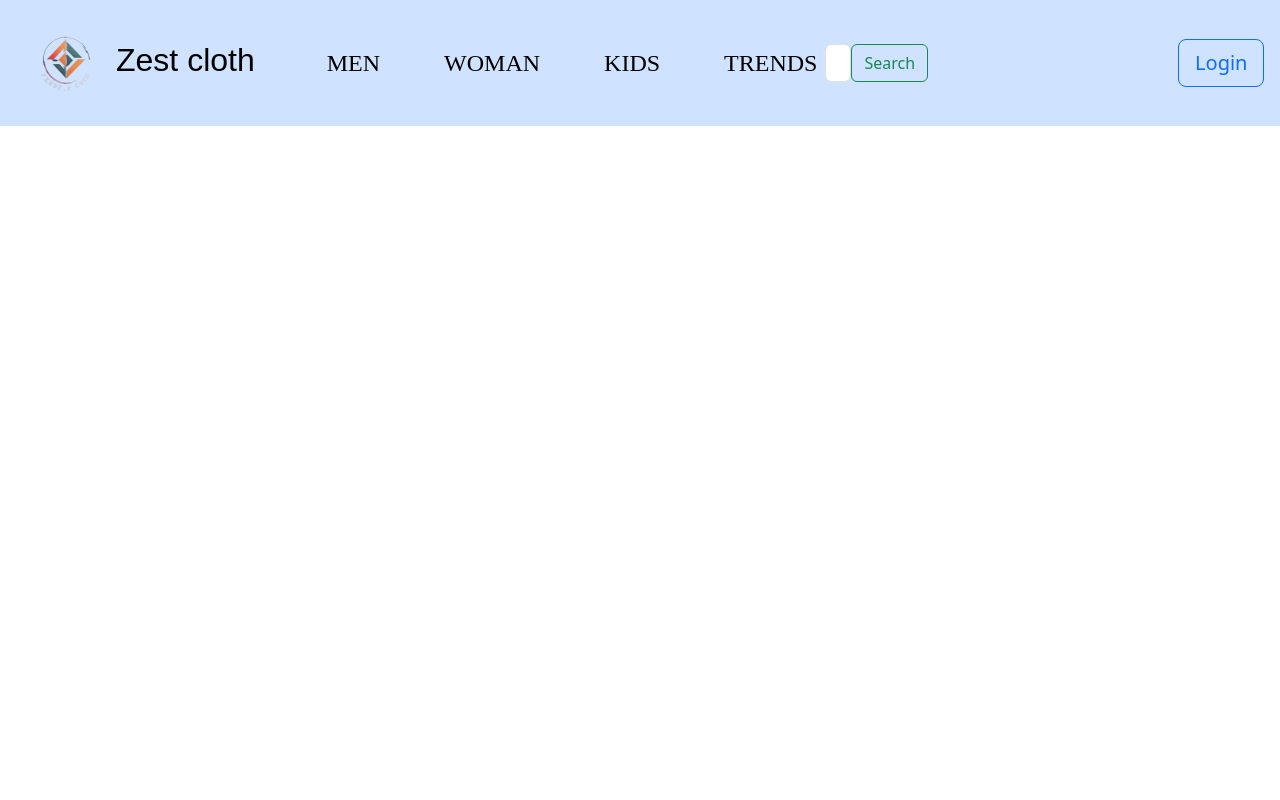
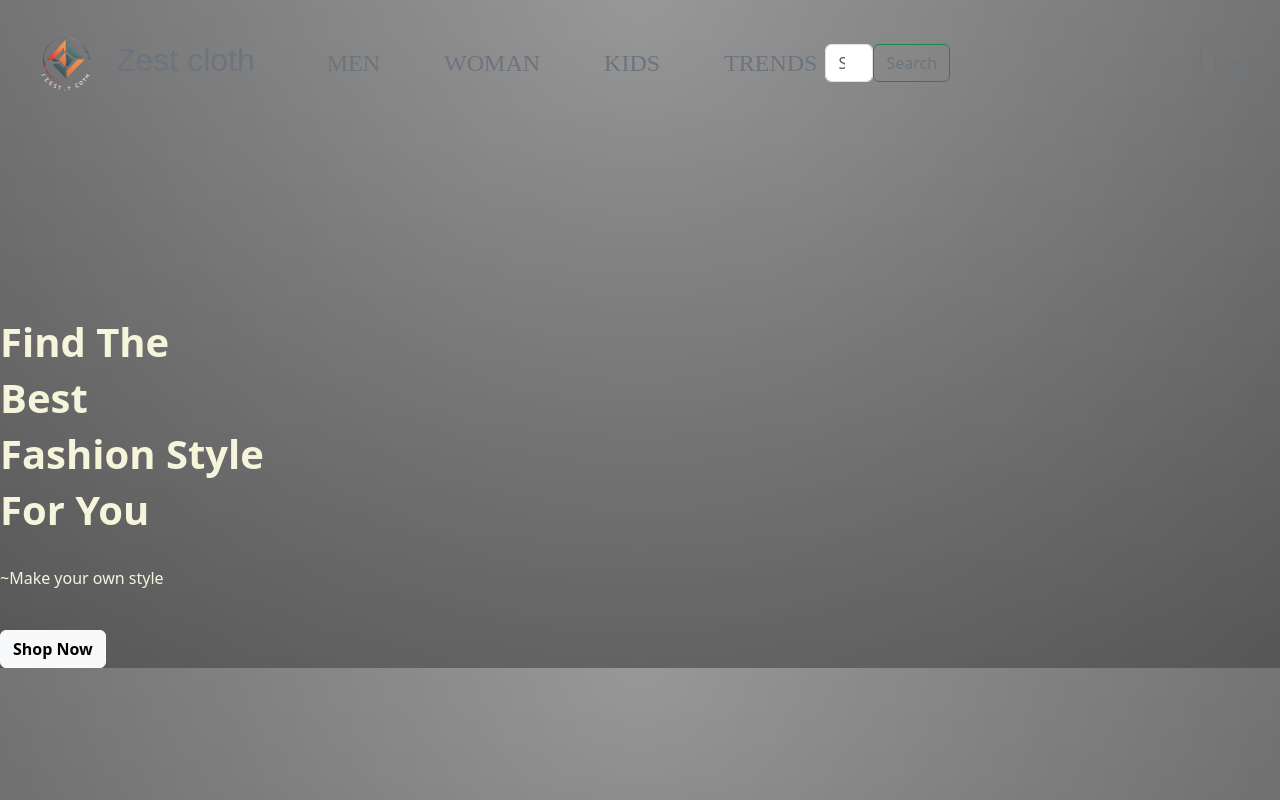
Before and after one commit to hafsaaah/boot, a website: page index.html in a window 1280 px wide. Drawn offline with nearby package versions, Linux system fonts and the light colour scheme.

Commit message:
4th commmit

```diff
--- a/index.html
+++ b/index.html
@@ -6,37 +6,48 @@
   <title>LETS SHOP</title>
  <link href="https://cdn.jsdelivr.net/npm/bootstrap@5.3.3/dist/css/bootstrap.min.css" rel="stylesheet" integrity="sha384-QWTKZyjpPEjISv5WaRU9OFeRpok6YctnYmDr5pNlyT2bRjXh0JMhjY6hW+ALEwIH" crossorigin="anonymous">
   <link rel="stylesheet" href="style.css">
+  <link rel="stylesheet" href="main.css">
 </head>
 <body>
-  <nav class="navbar navbar-expand-lg bg-primary-subtle">
+  <nav class="navbar navbar-expand-lg ">
     <div class="container-fluid ">
-      <a class="navbar-brand fs-2 ms-1 " href="#"> <img src="zestreal.png" height="100 px" width="100 px" alt="Logo"  class="d-inline-block align-text-">Zest cloth</a>
+      <a class="navbar-brand fs-2 ms-1  text-secondary " href="#"> <img src="zestreal.png" height="100 px" width="100 px" alt="Logo"  class="d-inline-block align-text-">Zest cloth</a>
       <button class="navbar-toggler" type="button" data-bs-toggle="collapse" data-bs-target="#navbarNav" aria-controls="navbarNav" aria-expanded="false" aria-label="Toggle navigation">
         <span class="navbar-toggler-icon"></span>
       </button>
       <div class="collapse navbar-collapse" id="navbarNav">
         <ul class="navbar-nav fs-4">
           <li class="nav-item ">
-            <a class="nav-link active ms-5" aria-current="page" href="#">MEN</a>
+            <a class="nav-link active ms-5 text-secondary" aria-current="page" href="#">MEN</a>
           </li>
           <li class="nav-item">
-            <a class="nav-link active ms-5" href="#">WOMAN</a>
+            <a class="nav-link active ms-5  text-secondary" href="#">WOMAN</a>
           </li>
           <li class="nav-item">
-            <a class="nav-link active ms-5" href="#">KIDS</a>
+            <a class="nav-link active ms-5  text-secondary" href="#">KIDS</a>
           </li>
           <li class="nav-item " >
-            <a class="nav-link active ms-5" >TRENDS</a>
+            <a class="nav-link active ms-5  text-secondary" >TRENDS</a>
           </li>
         </ul>
         <form class="d-flex ms-auto" role="search">
           <input class="form-control " type="search" placeholder="Search" aria-label="Search">
-          <button class="btn btn-outline-success" type="submit">Search</button>
+          <button class="btn btn-outline-success  text-secondary" type="submit">Search</button>
         </form>
       </div>
-      <button type="button" class="btn btn-outline-primary btn-lg me-5">Login</button>
+      <button type="button" class="btn btn-outline-secondary">Login</button>
     </div>
   </nav>
+ <br><br><br><br><br><br><br><br>
+ <h1 class>Find The</h1>
+ <h1>Best</h1>
+ <h1>Fashion Style</h1>
+ <h1>For You</h1>
+ <br>
+ <p style="color: beige";"font-size:12px";>
+ ~Make your own style</p><br>
+ <button type="button" class="btn btn-light" style="font-weight: bold;" width="10px" height="10px">Shop Now</button>
+
   <script src="https://cdn.jsdelivr.net/npm/bootstrap@5.3.3/dist/js/bootstrap.bundle.min.js" integrity="sha384-YvpcrYf0tY3lHB60NNkmXc5s9fDVZLESaAA55NDzOxhy9GkcIdslK1eN7N6jIeHz" crossorigin="anonymous"></script>
   <script src="https://cdn.jsdelivr.net/npm/@popperjs/core@2.11.8/dist/umd/popper.min.js" integrity="sha384-I7E8VVD/ismYTF4hNIPjVp/Zjvgyol6VFvRkX/vR+Vc4jQkC+hVqc2pM8ODewa9r" crossorigin="anonymous"></script>
 <script src="https://cdn.jsdelivr.net/npm/bootstrap@5.3.3/dist/js/bootstrap.min.js" integrity="sha384-0pUGZvbkm6XF6gxjEnlmuGrJXVbNuzT9qBBavbLwCsOGabYfZo0T0to5eqruptLy" crossorigin="anonymous"></script>
--- /dev/null
+++ b/main.css
@@ -0,0 +1,30 @@
+.ms-auto{
+  margin-right: 250px;
+}
+.nav-item{
+  font-family:'papyrus';
+
+}
+.navbar-brand{
+  font-family:'Lucida Calligraphy', 'cursive', sans-serif;
+  margin-bottom:0fr;
+}
+.ms-1{
+  margin-right:250 px;
+}
+.navbar {
+  display: flex;
+  justify-content: space-between;
+  align-items: flex-end;
+}
+h1{
+  font-weight: bold;
+  color: beige;
+}
+body{
+  background:linear-gradient(to bottom, rgba(255,255,255,0.15) 0%, rgba(0,0,0,0.15) 100%), radial-gradient(at top center, rgba(255,255,255,0.40) 0%, rgba(0,0,0,0.40) 120%) #989898;
+  background-blend-mode: multiply,multiply;
+}
+image{
+  align-self: flex-end;
+}
--- /dev/null
+++ b/style.scss
@@ -0,0 +1,5 @@
+
+$primary:rgb(133, 76, 247);
+$secondary:white;
+$warning:rgb(190, 90, 90);
+@import "c:/Users/HP2/Desktop/boot/node_modules/bootstrap/scss/bootstrap";
```
Also changed, not shown: package.json (added, +23 -0 lines), ggg.png (added), 2 other files.
